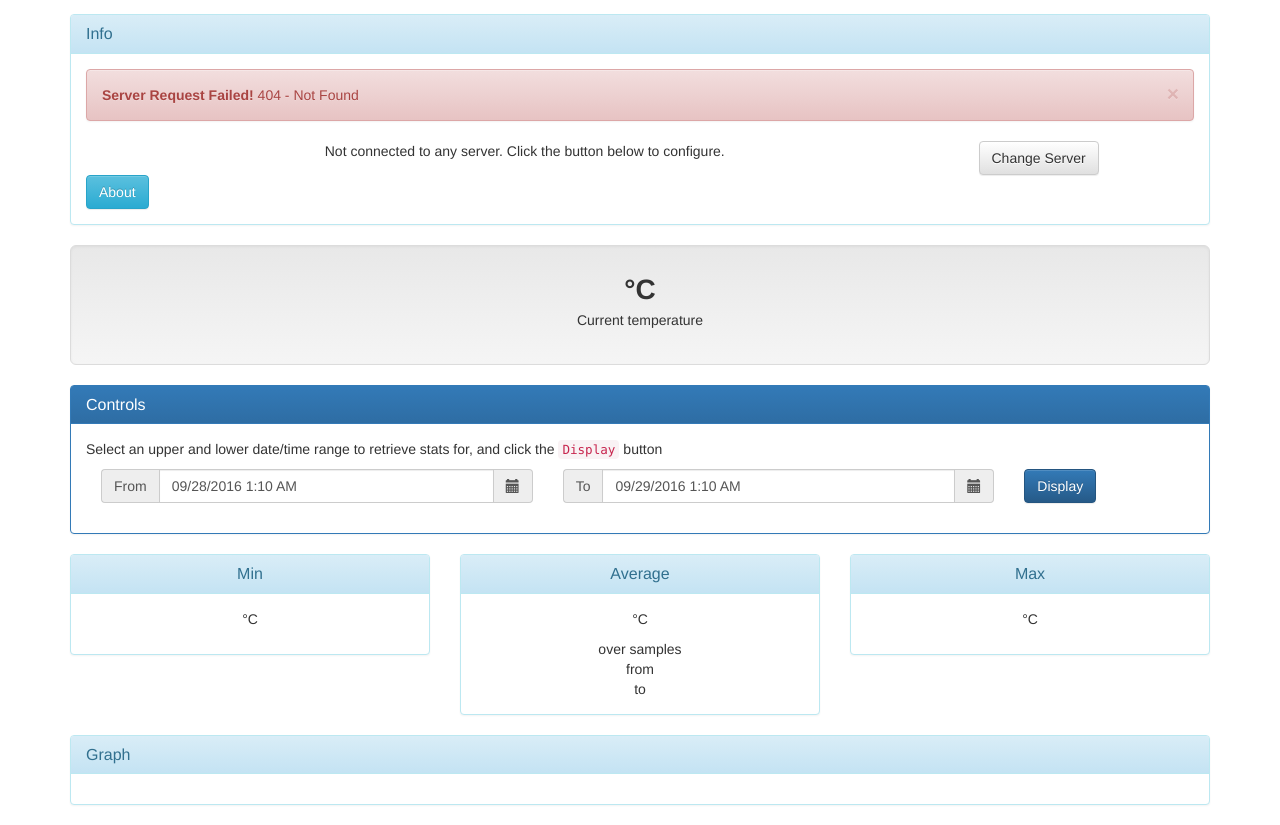
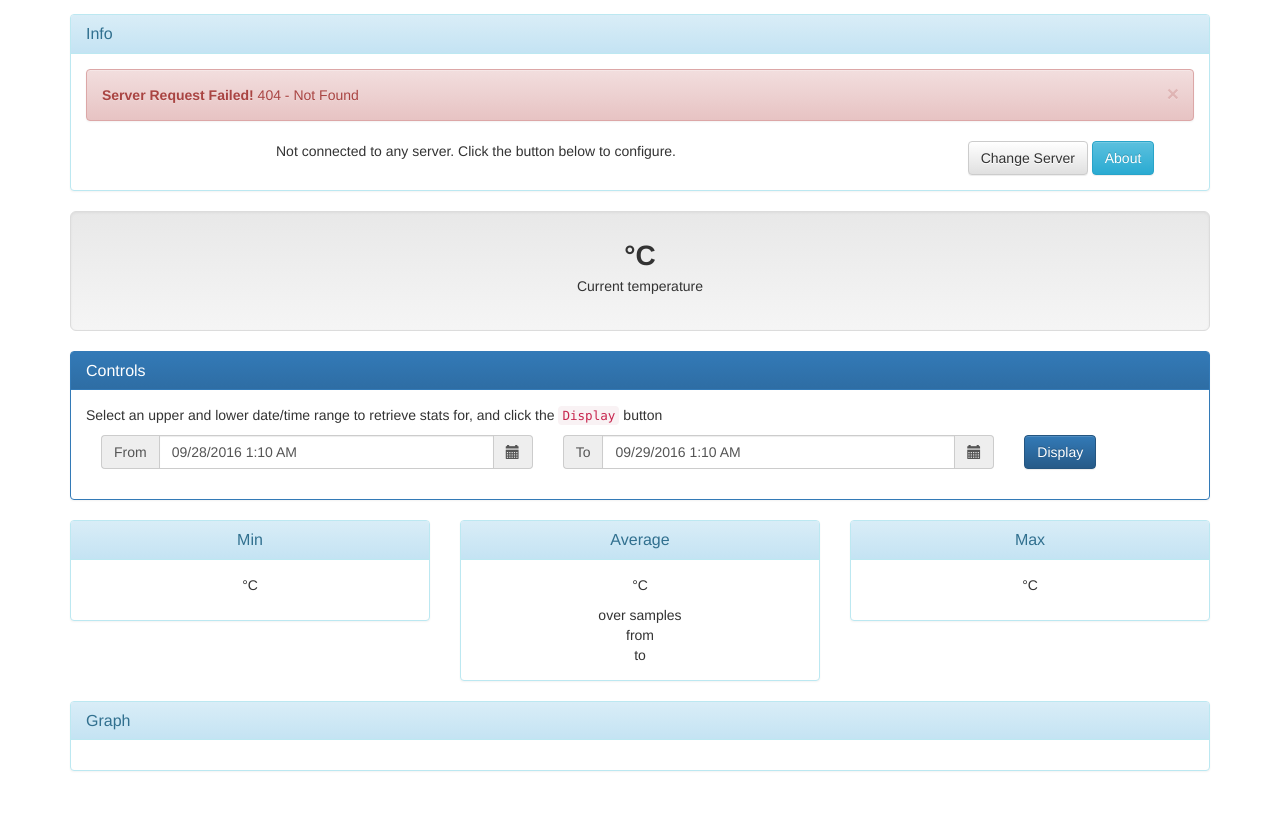
Before and after one commit to swalladge/rpi-temperature-server, a website: page webapp/index.html in a window 1280 px wide. Shown: the part 57-882 px from the top of the page. After the commit the page ends 848 px from the top, so only its background shows below. Drawn offline with Linux system fonts and the light colour scheme; no server answers.

Commit message:
improve layout of buttons in info panel

```diff
--- a/webapp/index.html
+++ b/webapp/index.html
@@ -40,15 +40,13 @@
           <div id="alert-box"></div>
           <div class="container">
           <div class="row">
-            <div class="col-md-9 text-center">
+            <div class="col-md-8 text-center">
               <p class="server-info">Not connected to any server. Click the button below to configure.</p>
             </div>
-            <div class="col-md-3">
+            <div class="col-md-4 text-center">
               <input value="Change Server" type="button" class="btn btn-default" id="change-server" data-toggle="modal" data-target="#server-conf-modal" />
+              <input value="About" type="button" class="btn btn-info" data-toggle="modal" data-target="#about-modal" />
             </div>
-          </div>
-          <div class="row">
-            <input value="About" type="button" class="btn btn-info" data-toggle="modal" data-target="#about-modal" />
           </div>
           </div>
         </div>
```
